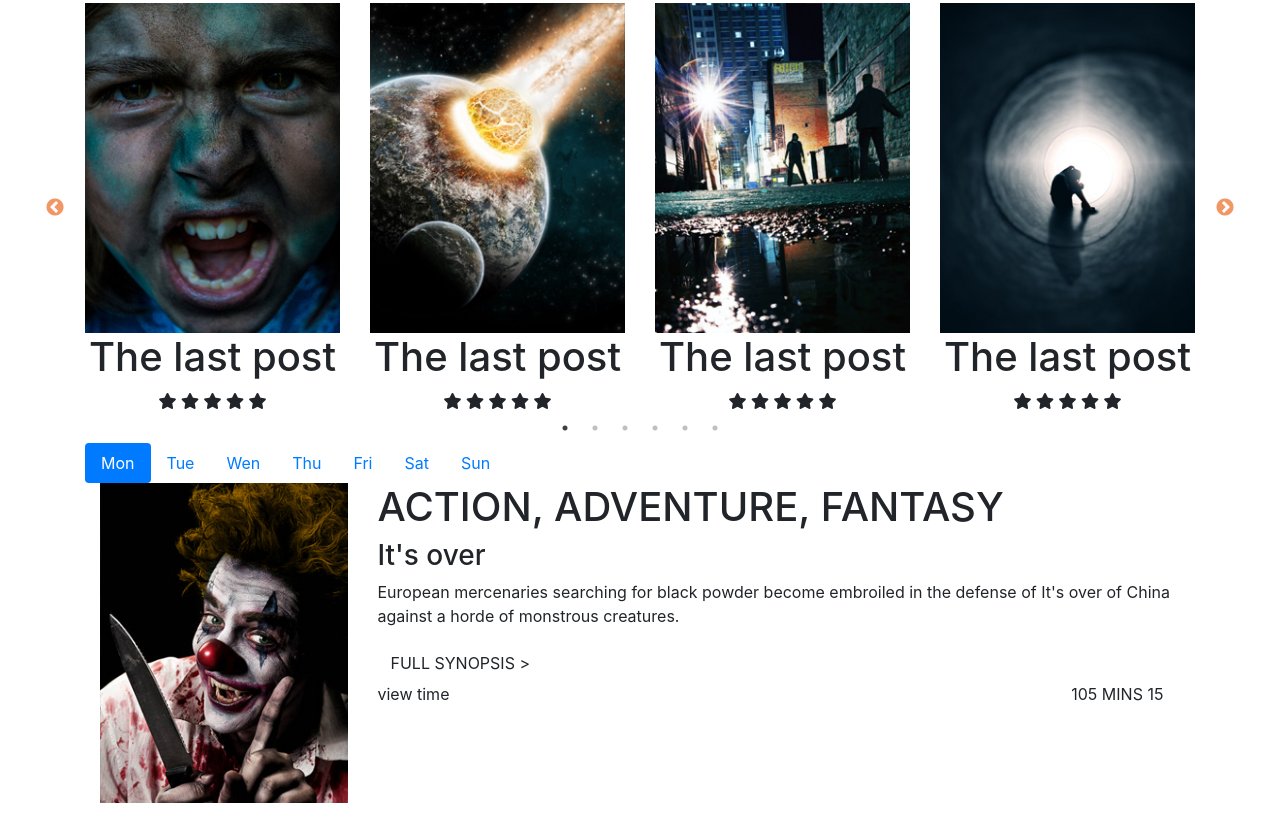
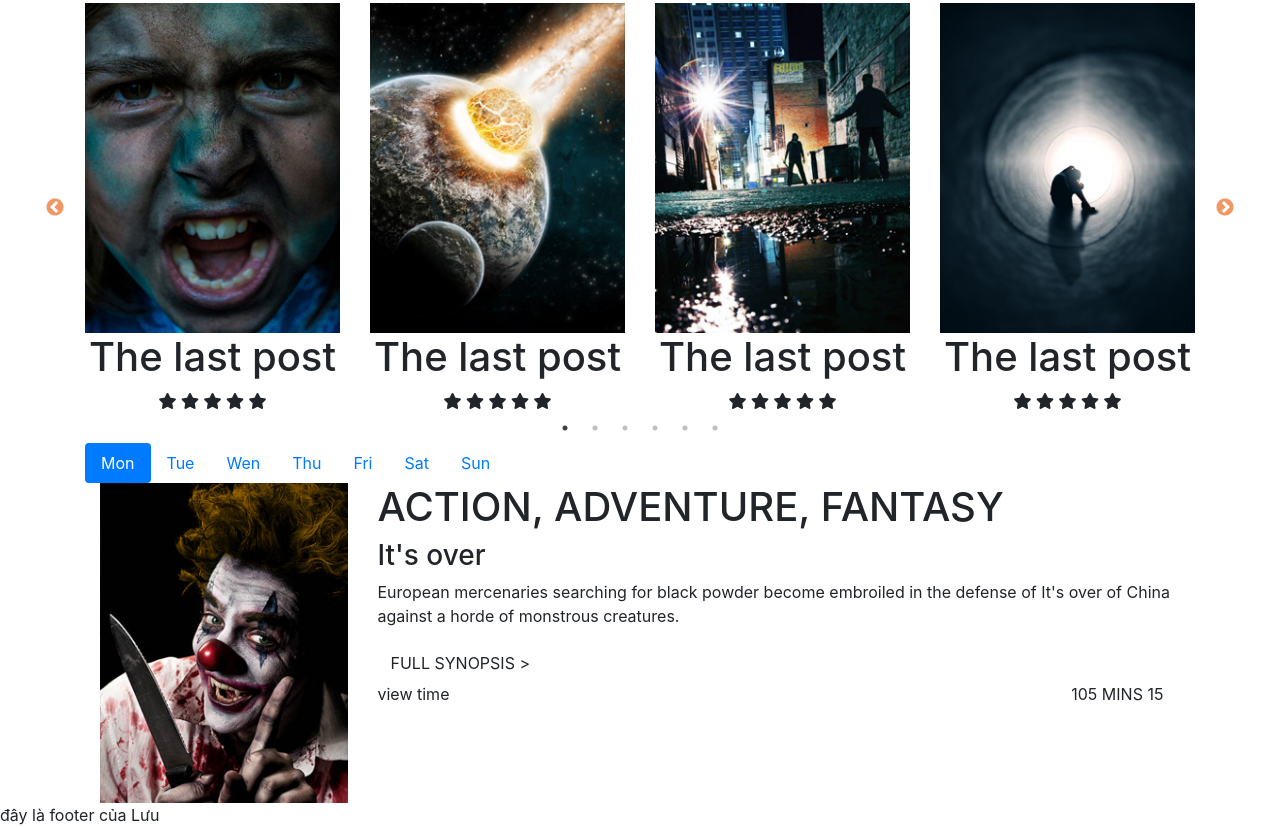
Before and after one commit to hodacbaoluu/bc06_movie, a plain HTML site: page index.html in a window 1280 px wide. Shown: the part 749-1576 px from the top of the page. Before the commit the page ends 1552 px from the top, so only its background shows below. Drawn offline with nearby package versions, Linux system fonts and the light colour scheme.

Commit message:
footer hdbluu

```diff
--- a/index.html
+++ b/index.html
@@ -257,10 +257,12 @@
 
 
 
+  <footer>
+    đây là footer của Lưu
+  </footer>
 
 
 
-<!--  -->
 
 
 
```
